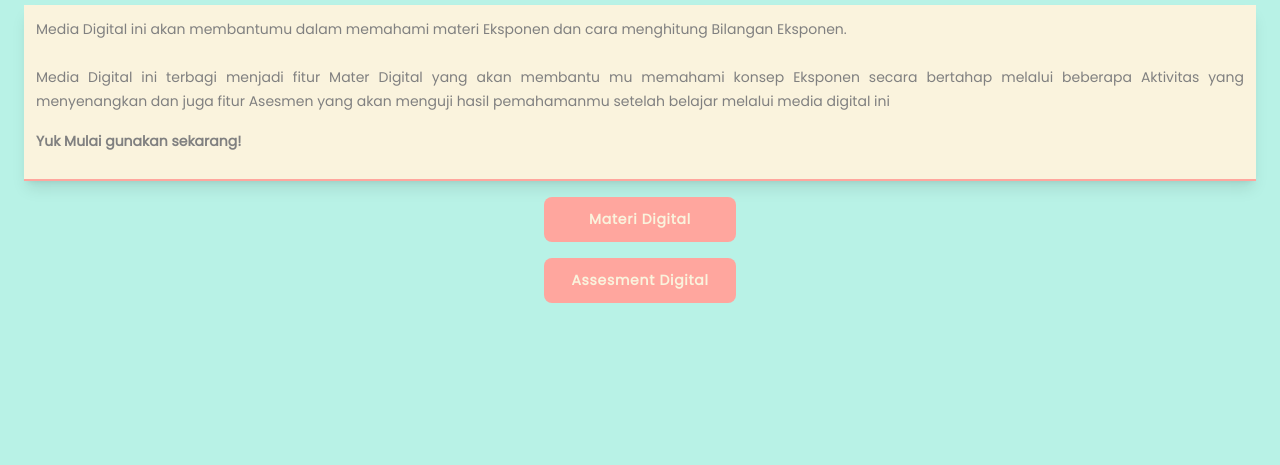
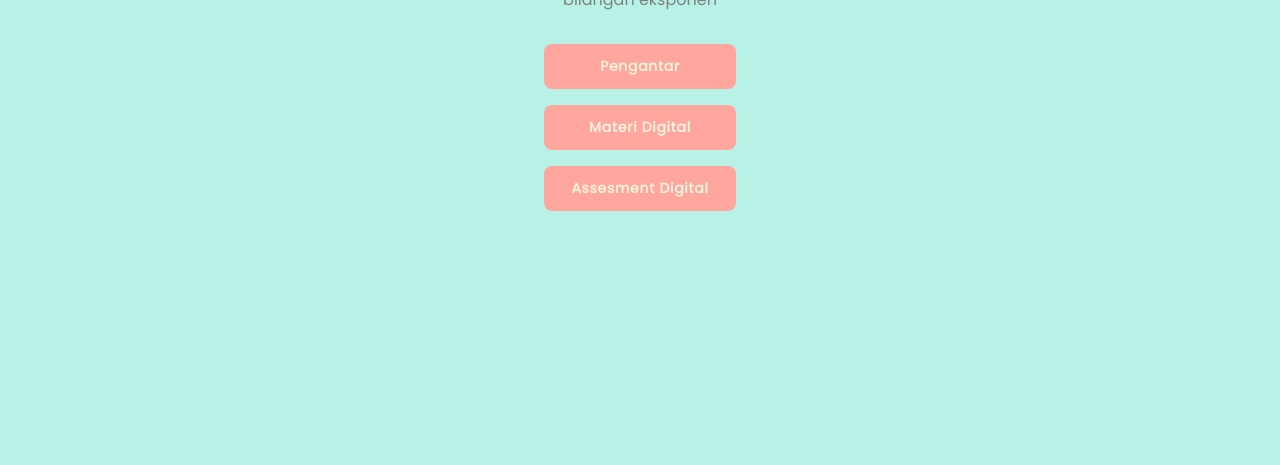
Before and after one commit to Chel111-code/Eskponen, a website: page index.html in a window 1280 px wide. Shown: the part 335-800 px from the top of the page. Drawn offline with Linux system fonts and the light colour scheme.

Commit message:
first ver

```diff
--- a/index.html
+++ b/index.html
@@ -28,7 +28,7 @@
         Pengantar
       </a>
       <div
-        class="w-full border-b-2 bg-putih overflow-y-auto text-secondary text-sm leading-6 text-justify px-3 py-3 border-jingga shadow-lg h-44 mt-2"
+        class="w-full border-b-2 bg-putih hidden overflow-y-auto text-secondary text-sm leading-6 text-justify px-3 py-3 border-jingga shadow-lg h-44 mt-2"
       >
         <p>
           Media Digital ini akan membantumu dalam memahami materi Eksponen dan cara menghitung
```
